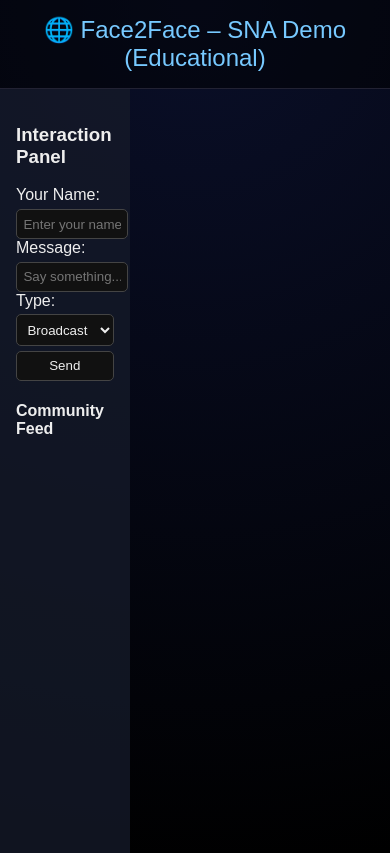
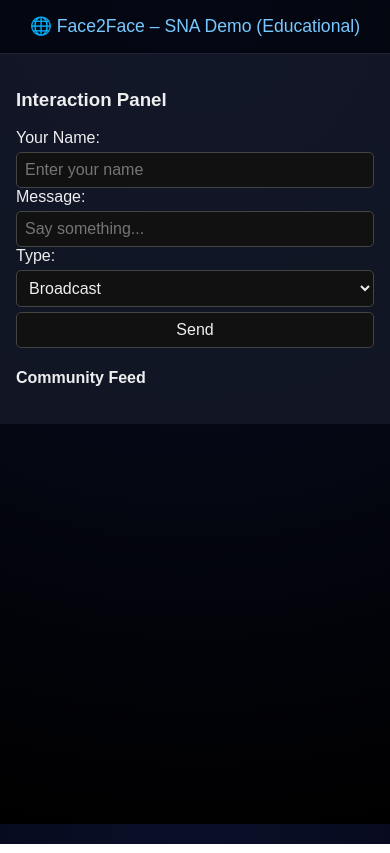
Before and after one commit to smcolab2007-dotcom/sna-holo-demo, a plain HTML site: page index.html in a window 390 px wide. Drawn offline with nearby package versions, Linux system fonts and the light colour scheme.

Commit message:
Update index.html

```diff
--- a/index.html
+++ b/index.html
@@ -7,27 +7,31 @@
   <script src="https://cdnjs.cloudflare.com/ajax/libs/three.js/r148/three.min.js"></script>
   <script src="https://d3js.org/d3.v7.min.js"></script>
   <style>
+    * {
+      box-sizing: border-box;
+    }
     body {
       margin: 0;
       font-family: Arial, sans-serif;
       background: radial-gradient(circle at top, #0a0f29, #000);
       color: #eee;
-      overflow: hidden;
+      overflow-x: hidden;
     }
     header {
       text-align: center;
       padding: 1rem;
-      font-size: 1.5rem;
+      font-size: 1.3rem;
       color: #77c9ff;
       background: rgba(0, 0, 0, 0.5);
       border-bottom: 1px solid #223;
     }
     #main {
       display: flex;
+      flex-direction: row;
       height: calc(100vh - 80px);
     }
     #left-panel {
-      width: 25%;
+      width: 28%;
       background: rgba(20, 25, 40, 0.8);
       padding: 1rem;
       overflow-y: auto;
@@ -35,6 +39,7 @@
     #graph-area {
       flex: 1;
       position: relative;
+      min-height: 400px;
     }
     canvas {
       width: 100%;
@@ -47,14 +52,34 @@
     select, input, button {
       margin-top: 0.3rem;
       width: 100%;
-      padding: 0.4rem;
+      padding: 0.5rem;
       background: #111;
       color: #eee;
       border: 1px solid #444;
       border-radius: 5px;
+      font-size: 1rem;
     }
     button:hover {
       background: #333;
+    }
+
+    /* Mobile view adjustments */
+    @media (max-width: 768px) {
+      #main {
+        flex-direction: column;
+        height: auto;
+      }
+      #left-panel {
+        width: 100%;
+        height: auto;
+      }
+      #graph-area {
+        width: 100%;
+        height: 400px;
+      }
+      header {
+        font-size: 1.1rem;
+      }
     }
   </style>
 </head>
@@ -82,7 +107,7 @@
 
       <div id="feed">
         <h4>Community Feed</h4>
-        <ul id="postList"></ul>
+        <ul id="postList" style="list-style:none; padding-left:0;"></ul>
       </div>
     </div>
 
@@ -95,9 +120,9 @@
     // === 3D HOLOGRAPHIC NODE ===
     const canvas = document.getElementById("holoCanvas");
     const scene = new THREE.Scene();
-    const camera = new THREE.PerspectiveCamera(75, window.innerWidth / window.innerHeight, 0.1, 1000);
+    const camera = new THREE.PerspectiveCamera(75, canvas.clientWidth / canvas.clientHeight, 0.1, 1000);
     const renderer = new THREE.WebGLRenderer({ canvas, alpha: true });
-    renderer.setSize(window.innerWidth * 0.75, window.innerHeight - 80);
+    renderer.setSize(canvas.clientWidth, canvas.clientHeight);
 
     const geometry = new THREE.SphereGeometry(1, 64, 64);
     const material = new THREE.MeshStandardMaterial({
@@ -124,16 +149,22 @@
     }
     animate();
 
-    // === D3 GRAPH DATA (for future use) ===
+    window.addEventListener("resize", () => {
+      camera.aspect = canvas.clientWidth / canvas.clientHeight;
+      camera.updateProjectionMatrix();
+      renderer.setSize(canvas.clientWidth, canvas.clientHeight);
+    });
+
+    // === D3 GRAPH DATA ===
     const nodes = [];
     const links = [];
-    const width = window.innerWidth * 0.75;
-    const height = window.innerHeight - 80;
+    const width = canvas.clientWidth;
+    const height = canvas.clientHeight;
 
     const svg = d3.select("#graph-area")
       .append("svg")
-      .attr("width", width)
-      .attr("height", height)
+      .attr("width", "100%")
+      .attr("height", "100%")
       .style("position", "absolute")
       .style("top", 0)
       .style("left", 0);
@@ -212,7 +243,7 @@
       document.getElementById("message").value = "";
     }
 
-    // === Placeholder for future Firebase ===
+    // === Placeholder for Firebase ===
     // TODO: integrate Firebase Auth + Firestore here.
   </script>
 </body>
```
